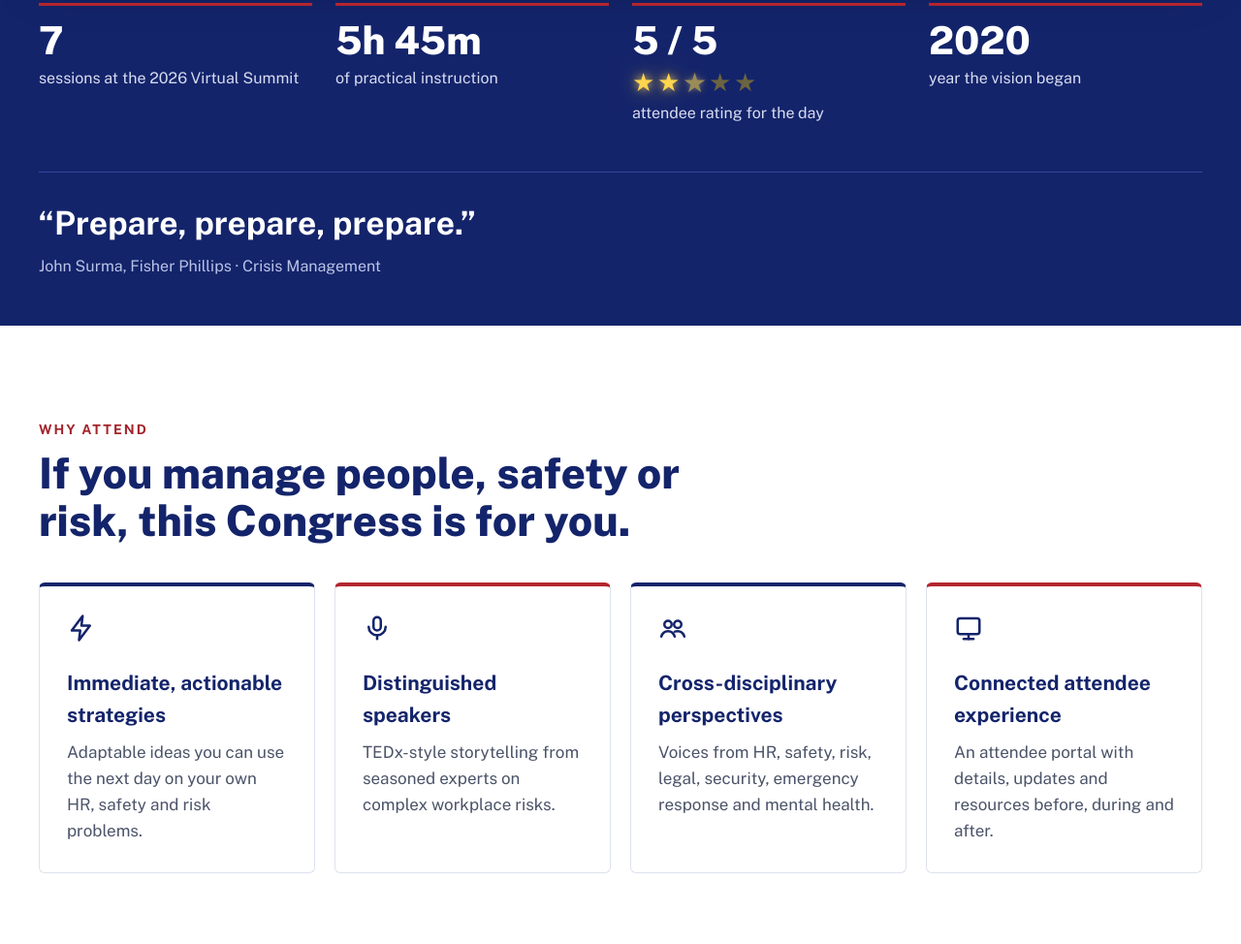
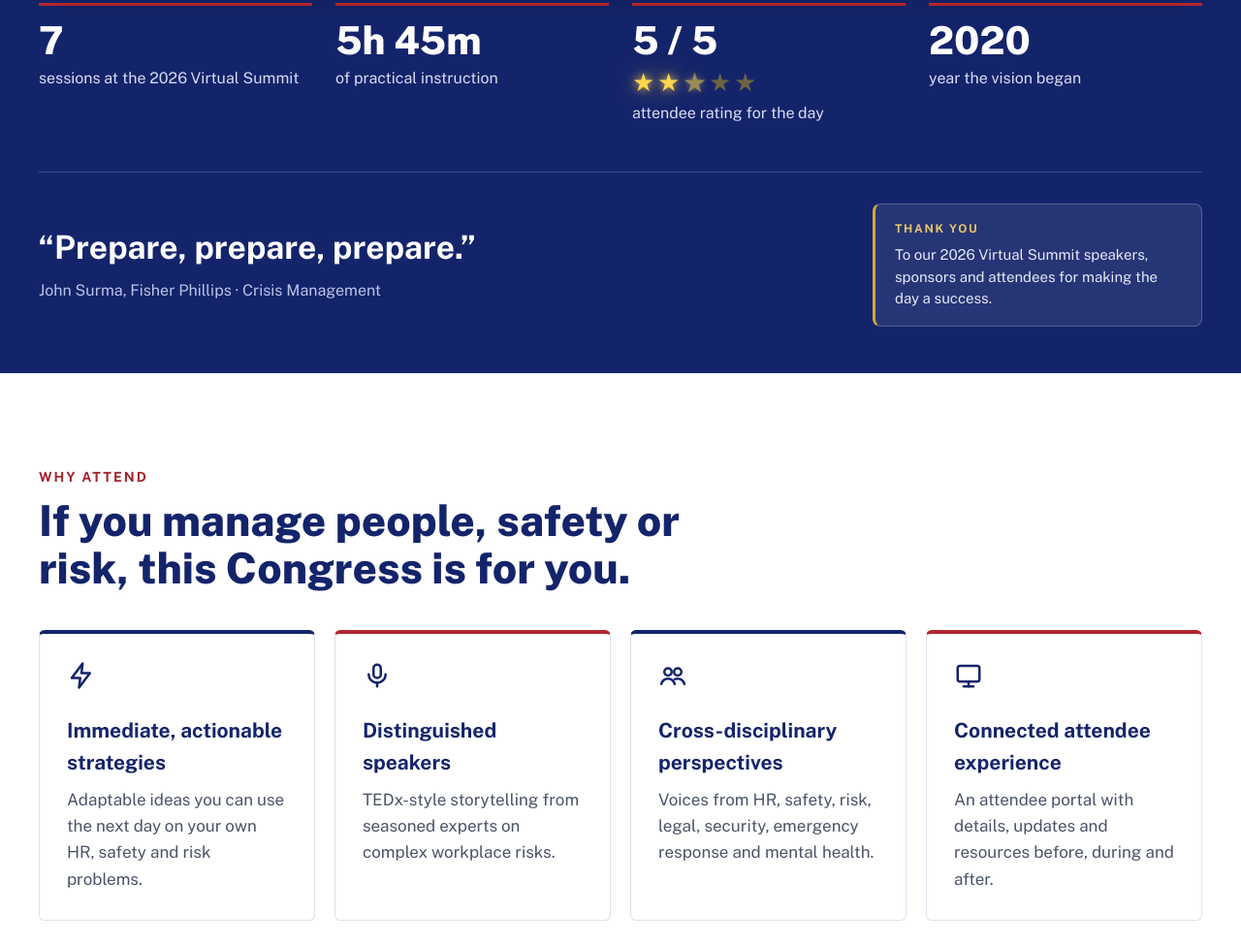
Before and after one commit to annamarieprim/hrandsafetycongress-website, a plain HTML site: page 404.html in a window 1280 px wide. Shown: the part 2890-3864 px from the top of the page at 97% size. Drawn offline with nearby package versions, Linux system fonts and the light colour scheme.

Commit message:
Recap: thank-you box beside the quote
Co-Authored-By: Claude Opus 5.5 <noreply@anthropic.com>
Claude-Session: https://claude.ai/code/session_01NT644b3TBjaeyjpfwWCVCH

```diff
--- a/404.html
+++ b/404.html
@@ -210,10 +210,16 @@ a{color:#14246B}a:hover{color:#0B154A}
 <div style="border-top: 3px solid #B3262E; padding-top: 16px;"><p style="margin: 0; font-weight: 800; font-size: 40px; color: #FFFFFF; line-height: 1;">5 / 5</p><p class="hsc-stars" role="img" aria-label="Rated 5 out of 5 stars" style="margin: 10px 0 0; font-size: 26px; line-height: 1; letter-spacing: 3px;"><span>★</span><span>★</span><span>★</span><span>★</span><span>★</span></p><p style="margin: 6px 0 0; color: #D7DDF0; font-size: 16px;">attendee rating for the day</p></div>
 <div style="border-top: 3px solid #B3262E; padding-top: 16px;"><p style="margin: 0; font-weight: 800; font-size: 40px; color: #FFFFFF; line-height: 1;">2020</p><p style="margin: 6px 0 0; color: #D7DDF0; font-size: 16px;">year the vision began</p></div>
 </div>
-<figure style="margin: 48px 0 0; padding: 32px 0 0; border-top: 1px solid #34479A;">
+<div style="margin: 48px 0 0; padding: 32px 0 0; border-top: 1px solid #34479A; display: flex; flex-wrap: wrap; align-items: center; justify-content: space-between; gap: 24px 40px;">
+<figure style="margin: 0; flex: 1 1 420px; min-width: 0;">
 <blockquote style="margin: 0; font-weight: 700; font-size: clamp(1.5rem, 3vw, 2.1rem); line-height: 1.25;">“Prepare, prepare, prepare.”</blockquote>
 <figcaption style="margin-top: 10px; color: #B9C3E6; font-size: 16px;">John Surma, Fisher Phillips · Crisis Management</figcaption>
 </figure>
+<aside aria-label="Thank you" style="flex: 0 1 340px; min-width: 0; box-sizing: border-box; padding: 16px 20px; border-radius: 8px; background: rgba(255, 255, 255, 0.08); border: 1px solid rgba(255, 255, 255, 0.22); border-left: 3px solid #D5A939;">
+<p style="margin: 0; font-weight: 700; font-size: 12px; letter-spacing: 0.14em; text-transform: uppercase; color: #E8C766;">Thank you</p>
+<p style="margin: 6px 0 0; font-size: 15px; line-height: 1.5; color: #E4E8F5;">To our 2026 Virtual Summit speakers, sponsors and attendees for making the day a success.</p>
+</aside>
+</div>
 </div>
 </section>
 
```
Also changed, not shown: index.html (+7 -1 lines).
